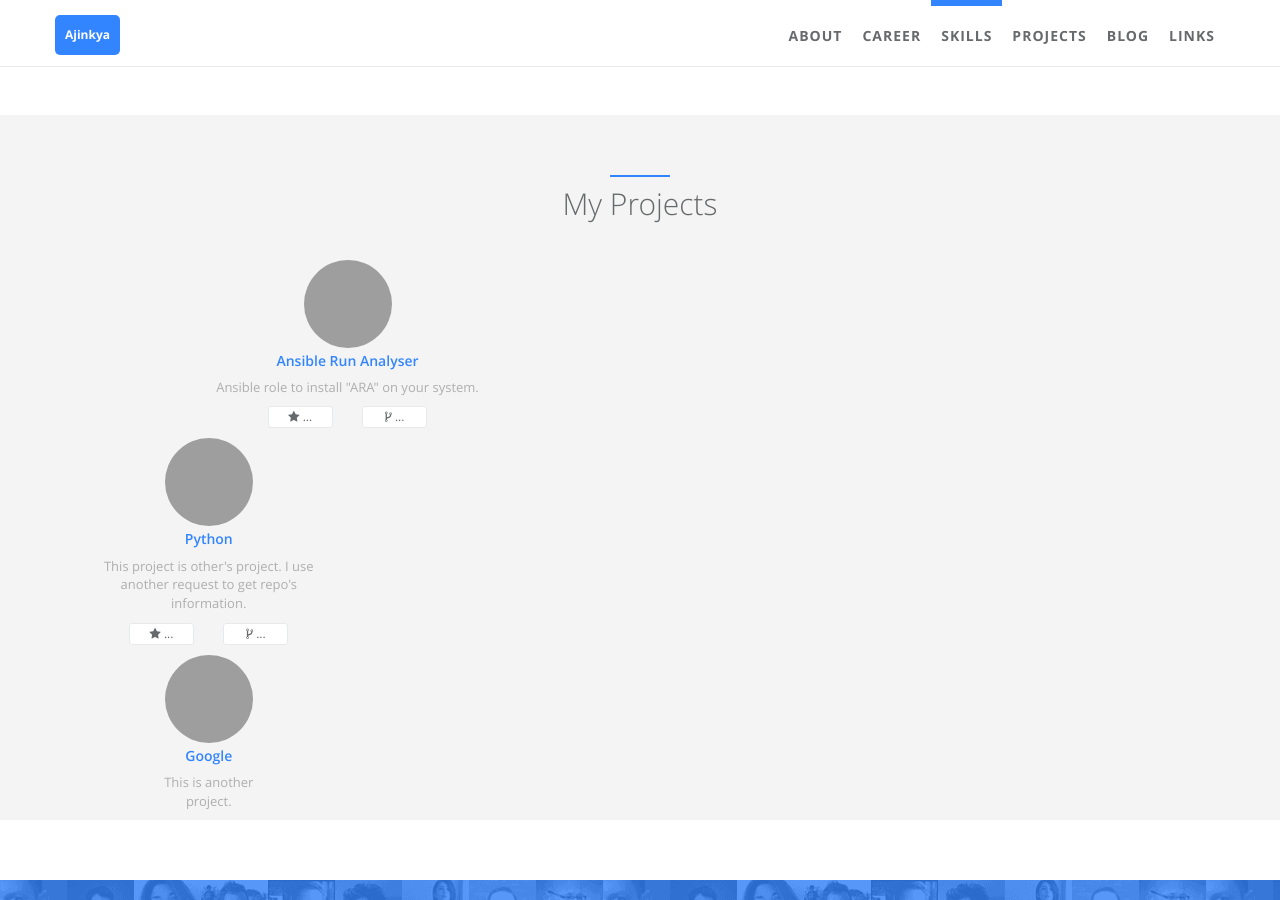
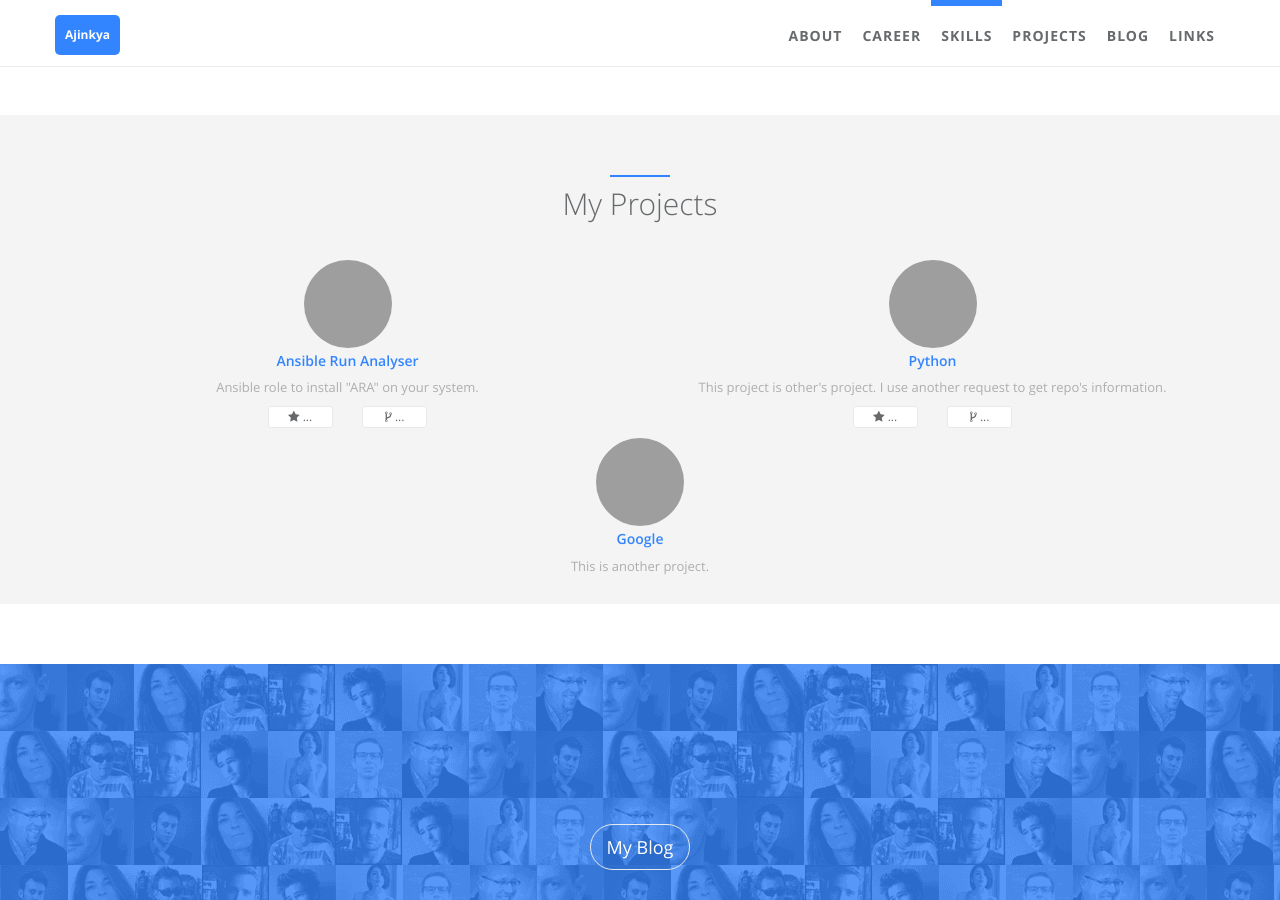
Before and after one commit to AjinkyaBapat/OLDAjinkyaBapat.github, a Jekyll site: the page built from index.html, in a window 1280 px wide and 900 px high, scrolled down 2604 px. Built offline with Jekyll 4.4.1, drawn with Linux system fonts in a browser that asks for light colours; grey boxes are pictures that could not be loaded.

Commit message:
Revert "Code mods"
This reverts commit 1b2abc2583b539621d360a06116713cc3d5f6dd9.

```diff
--- a/_includes/sections/projects.html
+++ b/_includes/sections/projects.html
@@ -6,7 +6,6 @@
         </div>
     </div>
     <div class="row">
-        <div class="row1">
         {% for project in site.data.index.projects %}
             {% assign loopindex = forloop.index | modulo: 2 %}
             {% if forloop.last %}
@@ -38,8 +37,8 @@
                   </div>
                   {% endif %}
               </div>
+          </div>
       {% endfor %}
     </div>
 </div>
-</div>
 <br>
```
Lines whose indentation alone changed are shown as unchanged.
